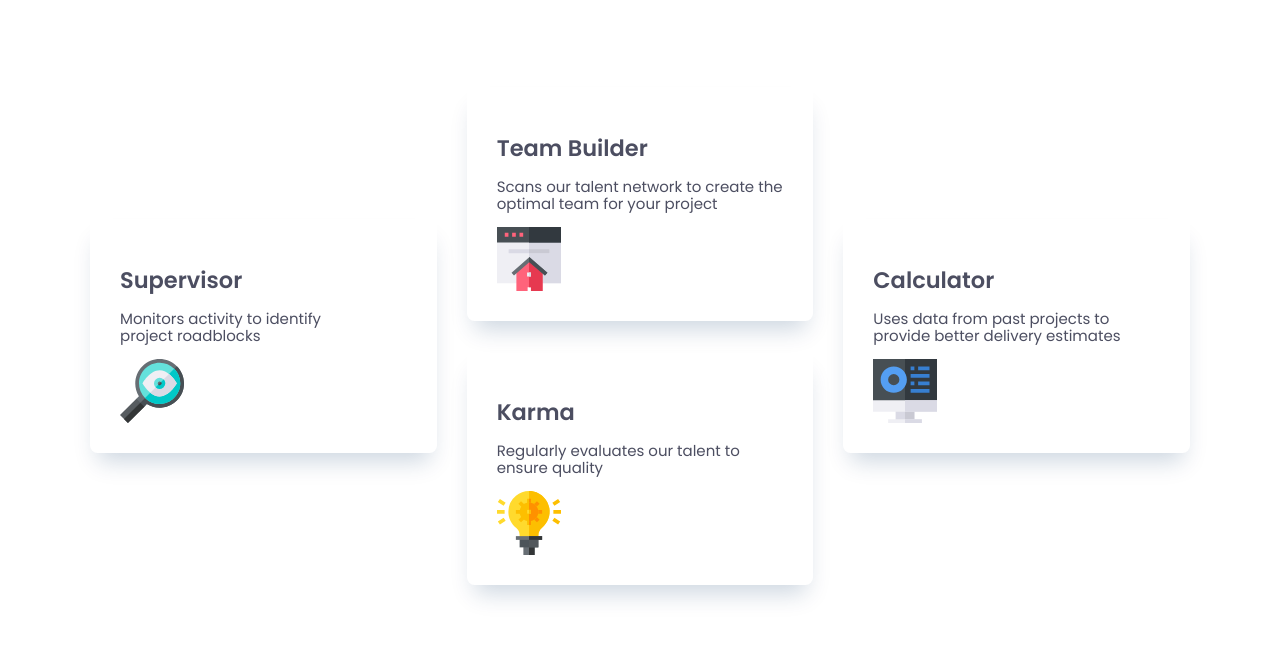
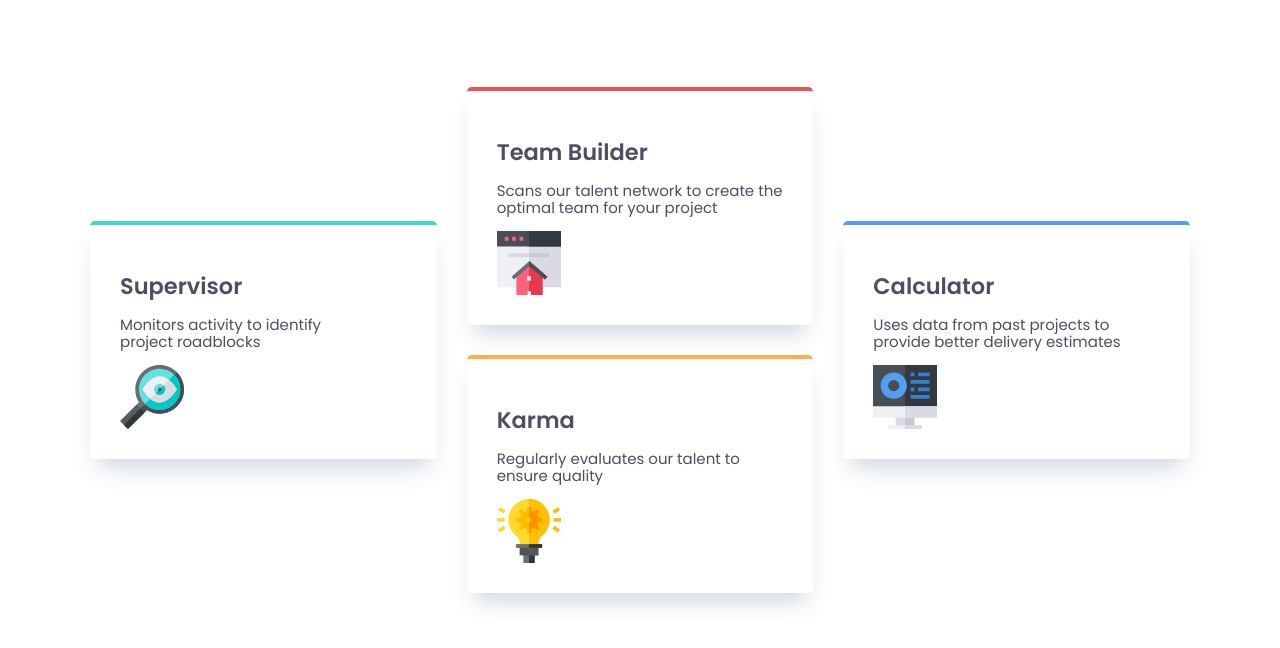
Before and after one commit to Flammendeingo-85/FourCards, a plain HTML site: page index.html in a window 1280 px wide. Shown: the part 212-860 px from the top of the page. Drawn offline with Linux system fonts and the light colour scheme.

Commit message:
style(css): add border color class on cards

```diff
--- a/css/style.css
+++ b/css/style.css
@@ -132,23 +132,25 @@ body {
 }
 
 .card {
+  --br: .325rem;
   padding: 2rem;
-  border-radius: 0.5rem;
+  border-radius: var(--br);
+  border-top: var(--br) solid;
   box-shadow: 0 1rem 1.5rem -0.5rem rgb(0 50 100 / 0.2);
 }
 
-.card--1 {
-  border-top: 5px solid var(--clr-accent-cyan);
+.border-teal {
+  border-color: var(--clr-accent-cyan);
 }
 
-.card--2 {
-  border-top: 5px solid var(--clr-accent-red);
+.border-red {
+  border-color: var(--clr-accent-red);
 }
 
-.card--3 {
-  border-top: 5px solid var(--clr-accent-orange);
+.border-orange {
+  border-color: var(--clr-accent-orange);
 }
 
-.card--4 {
-  border-top: 5px solid var(--clr-accent-blue);
+.border-blue {
+  border-color: var(--clr-accent-blue);
 }
```
